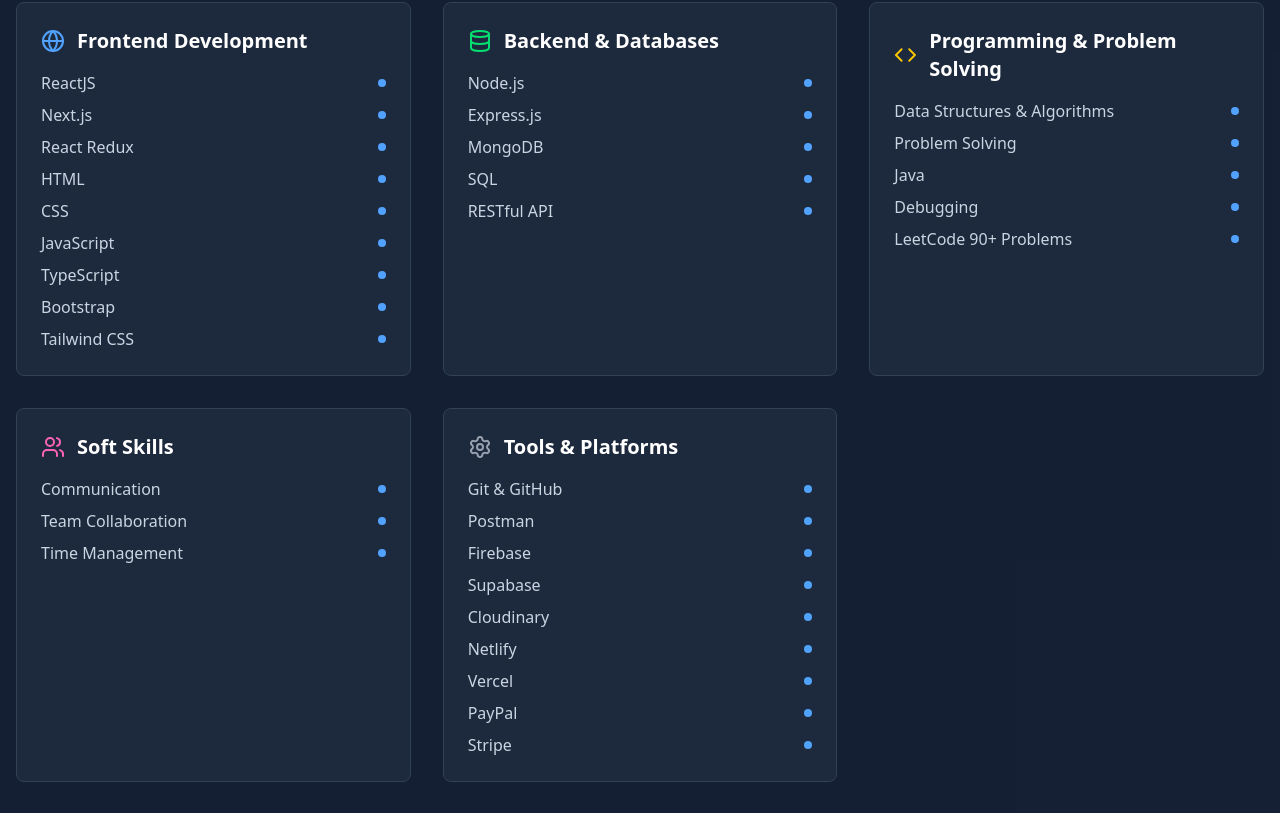
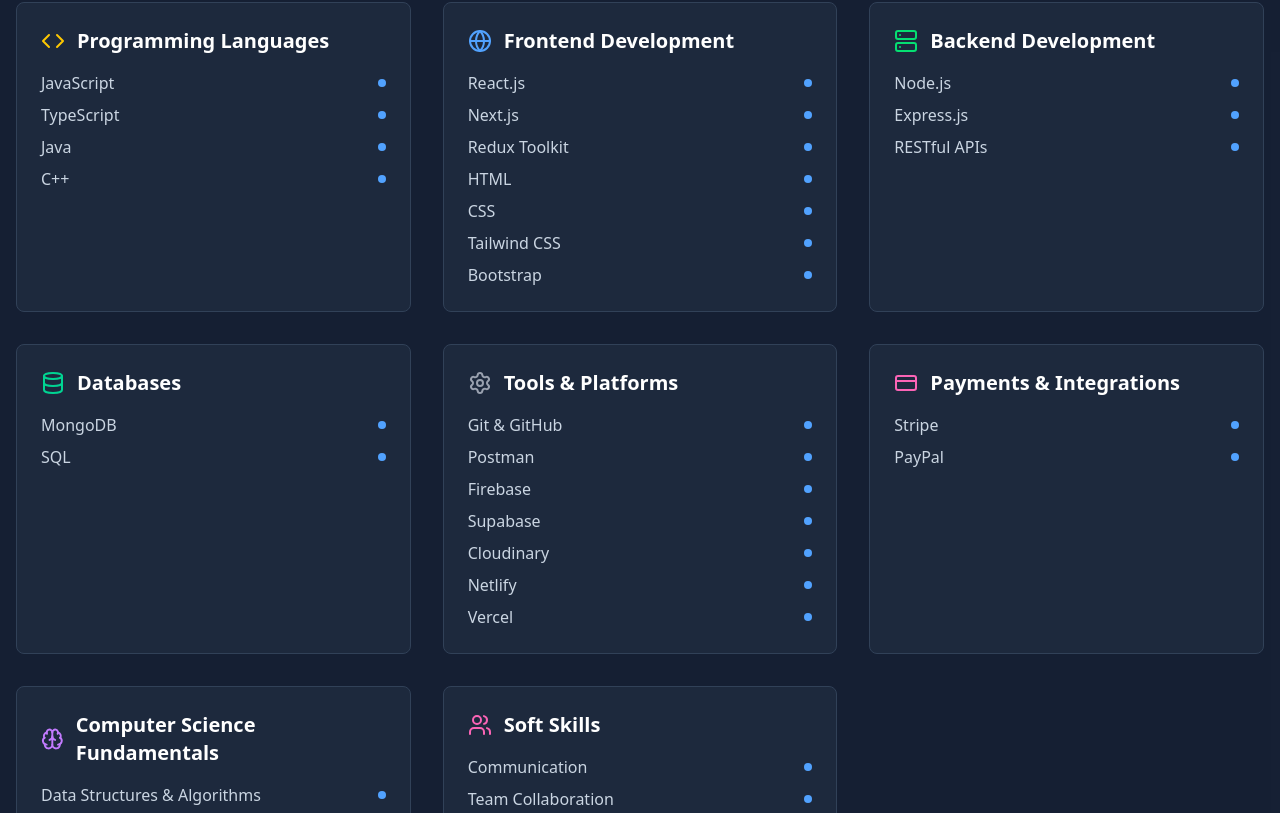
Before and after one commit to Anasyaseen92/MyPorfolio, a React (Vite) app: page / in a window 1280 px wide. Shown: the part 1727-2540 px from the top of the page. Built offline with nearby package versions, Linux system fonts and the light colour scheme.

Commit message:
categorized skills

```diff
--- a/src/App.jsx
+++ b/src/App.jsx
@@ -15,6 +15,9 @@
   Globe,
   Users,
   Settings,
+  Server,
+  CreditCard,
+  Brain,
 } from "lucide-react";
 import skills from "./skillsData/skills";
 import Projects from "./components/Projects";
@@ -323,19 +326,28 @@
             <div className="grid md:grid-cols-2 lg:grid-cols-3 gap-8">
               {Object.entries(skills).map(([category, skillList]) => {
                 const icons = {
-                  "Frontend Development": (
+                "Programming Languages": (
+                  <Code className="text-yellow-400" size={24} />
+                ),
+                "Frontend Development": (
                     <Globe className="text-blue-400" size={24} />
                   ),
-                  "Backend & Databases": (
-                    <Database className="text-green-400" size={24} />
+                "Backend Development": (
+                  <Server className="text-green-400" size={24} />
+                ),
+                "Databases": (
+                  <Database className="text-emerald-400" size={24} />
                   ),
-                  "Programming & Problem Solving": (
-                    <Code className="text-yellow-400" size={24} />
-                  ),
-                  "Soft Skills": <Users className="text-pink-400" size={24} />,
                   "Tools & Platforms": (
                     <Settings className="text-gray-400" size={24} />
                   ),
+                "Payments & Integrations": (
+                  <CreditCard className="text-pink-400" size={24} />
+                ),
+                "Computer Science Fundamentals": (
+                  <Brain className="text-purple-400" size={24} />
+                ),
+                "Soft Skills": <Users className="text-pink-400" size={24} />,
                 };
 
                 return (
--- a/src/skillsData/skills.js
+++ b/src/skillsData/skills.js
@@ -1,33 +1,27 @@
 const skills = {
+  "Programming Languages": [
+    "JavaScript",
+    "TypeScript",
+    "Java",
+    "C++"
+  ],
   "Frontend Development": [
-    "ReactJS",
+    "React.js",
     "Next.js",
-    "React Redux",
+    "Redux Toolkit",
     "HTML",
     "CSS",
-    "JavaScript",
-    "TypeScript",
-    "Bootstrap",
-    "Tailwind CSS"
+    "Tailwind CSS",
+    "Bootstrap"
   ],
-  "Backend & Databases": [
+  "Backend Development": [
     "Node.js",
     "Express.js",
+    "RESTful APIs"
+  ],
+  "Databases": [
     "MongoDB",
-    "SQL",
-    "RESTful API"
-  ],
-  "Programming & Problem Solving": [
-    "Data Structures & Algorithms",
-    "Problem Solving",
-    "Java",
-    "Debugging",
-    "LeetCode 90+ Problems"
-  ],
-  "Soft Skills": [
-    "Communication",
-    "Team Collaboration",
-    "Time Management"
+    "SQL"
   ],
   "Tools & Platforms": [
     "Git & GitHub",
@@ -36,9 +30,22 @@
     "Supabase",
     "Cloudinary",
     "Netlify",
-    "Vercel",
-    "PayPal",
-    "Stripe"
+    "Vercel"
+  ],
+  "Payments & Integrations": [
+    "Stripe",
+    "PayPal"
+  ],
+  "Computer Science Fundamentals": [
+    "Data Structures & Algorithms",
+    "Problem Solving",
+    "Debugging",
+    "LeetCode 100+ Problems"
+  ],
+  "Soft Skills": [
+    "Communication",
+    "Team Collaboration",
+    "Time Management"
   ]
 };
 
```
